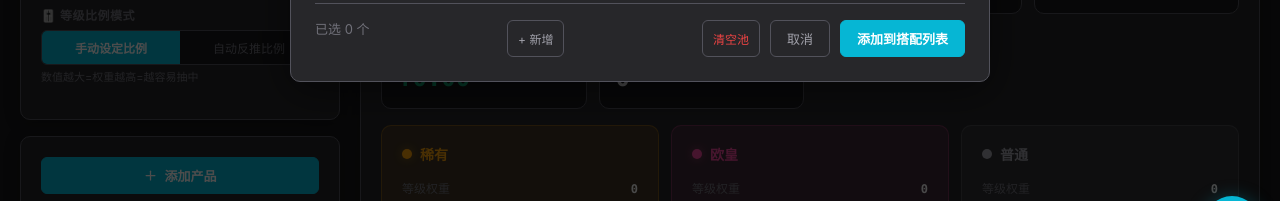
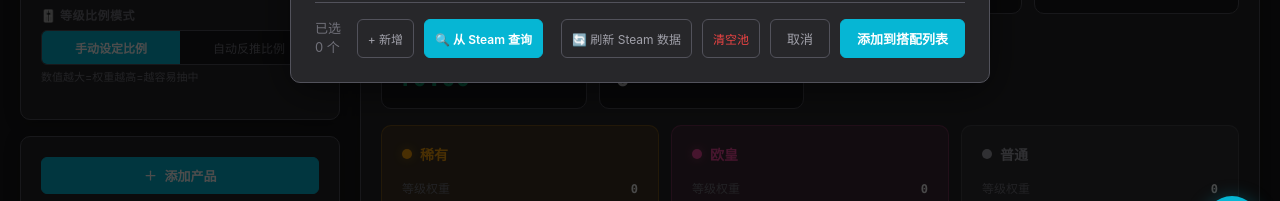
Before and after one commit to atienomilka2019-dotcom/blind-box, a plain HTML site: page frontend/index.html in a window 1280 px wide. Both pictures are taken after a click on the button "从产品池选择". Shown: the part 528-729 px from the top of the page. Drawn offline with Linux system fonts and the light colour scheme.

Commit message:
feat: Phase 2 — 前端 Steam 查询集成，AppID 搜索 + 批量刷新 + 热度显示

```diff
--- a/frontend/index.html
+++ b/frontend/index.html
@@ -182,6 +182,8 @@
     <div class="modal-footer">
       <span id="poolSelectedCount" style="font-size:13px;color:var(--text3);margin-right:auto;">已选 0 个</span>
       <button class="btn btn-sm" onclick="addEmptyPoolItem()" style="margin-right:auto">+ 新增</button>
+      <button class="btn btn-accent btn-sm steam-query-btn" onclick="querySteamApp()" style="margin-right:8px">🔍 从 Steam 查询</button>
+      <button class="btn btn-sm steam-refresh-btn" onclick="refreshSteamData()">🔄 刷新 Steam 数据</button>
       <button class="btn btn-danger btn-sm" onclick="clearPool()">清空池</button>
       <button class="btn" onclick="closeProductPool()">取消</button>
       <button class="btn btn-accent" onclick="addFromPool()">添加到搭配列表</button>
--- a/frontend/js/state.js
+++ b/frontend/js/state.js
@@ -74,3 +74,94 @@
   toastTimer = setTimeout(function(){ t.className = 'toast'; }, 2200);
 }
 function getTierProducts(tier){ return state.products.filter(function(p){ return p.tier === tier; }); }
+
+// Steam 查询
+function querySteamApp() {
+  var appId = prompt('请输入 Steam 游戏 AppID（如 CS2 是 730）：');
+  if (!appId || !appId.trim()) return;
+
+  var btn = document.querySelector('.steam-query-btn');
+  if (btn) { btn.disabled = true; btn.textContent = '⏳ 查询中...'; }
+
+  SteamAPI.getApp(appId.trim()).then(function (res) {
+    if (!res.success) throw new Error(res.error || '查询失败');
+    var data = res.data;
+
+    // 添加到产品池
+    var newProduct = {
+      id: data.appId,
+      name: data.name,
+      tier: '普通',
+      cost: 10,
+      marketPrice: data.marketPrice,
+      steamCategory: (data.categories || []).join(', '),
+      steamReviews: data.reviewCount,
+      steamRating: data.rating,
+      steamPlayers: data.currentPlayers,
+      hotScore: data.hotScore,
+      steamUpdatedAt: new Date().toISOString()
+    };
+
+    // 检查是否已存在
+    var existingIdx = -1;
+    for (var i = 0; i < productPool.length; i++) {
+      if (productPool[i].id === data.appId) {
+        existingIdx = i;
+        break;
+      }
+    }
+    if (existingIdx >= 0) {
+      productPool[existingIdx] = newProduct;
+      showToast('已更新「' + data.name + '」的 Steam 数据 (' + (res.source || '') + ')');
+    } else {
+      productPool.push(newProduct);
+      showToast('已添加「' + data.name + '」到产品池 (热度分: ' + data.hotScore + ')');
+    }
+    saveProductPool();
+    if (typeof renderPoolTable === 'function') renderPoolTable();
+    if (btn) { btn.disabled = false; btn.textContent = '🔍 从 Steam 查询'; }
+  }).catch(function (err) {
+    showToast('Steam 查询失败: ' + err.message, true);
+    if (btn) { btn.disabled = false; btn.textContent = '🔍 从 Steam 查询'; }
+  });
+}
+
+// 批量刷新产品池中所有 Steam 数据
+function refreshSteamData() {
+  var steamIds = [];
+  productPool.forEach(function (p) {
+    if (p.steamUpdatedAt || /^\d+$/.test(p.id)) {
+      // 尝试将 id 作为 Steam AppID
+      var numId = parseInt(p.id, 10);
+      if (!isNaN(numId) && numId > 0) steamIds.push(String(numId));
+    }
+  });
+
+  if (steamIds.length === 0) {
+    showToast('产品池中没有 Steam AppID 可刷新', true);
+    return;
+  }
+
+  var btn = document.querySelector('.steam-refresh-btn');
+  if (btn) { btn.disabled = true; btn.textContent = '⏳ 刷新中...'; }
+
+  SteamAPI.refresh(steamIds).then(function (res) {
+    var updated = 0;
+    res.results.forEach(function (r) {
+      var poolItem = productPool.find(function (p) { return p.id === r.appId; });
+      if (poolItem && r.data) {
+        poolItem.steamPlayers = r.data.currentPlayers;
+        poolItem.hotScore = r.data.hotScore;
+        poolItem.steamUpdatedAt = new Date().toISOString();
+        updated++;
+      }
+    });
+    saveProductPool();
+    if (typeof renderPoolTable === 'function') renderPoolTable();
+    showToast('已刷新 ' + updated + ' / ' + steamIds.length + ' 个产品');
+    if (btn) { btn.disabled = false; btn.textContent = '🔄 刷新 Steam 数据'; }
+  }).catch(function (err) {
+    showToast('刷新失败: ' + err.message, true);
+    if (btn) { btn.disabled = false; btn.textContent = '🔄 刷新 Steam 数据'; }
+  });
+}
--- a/frontend/js/ui.js
+++ b/frontend/js/ui.js
@@ -21,7 +21,11 @@
     return '<tr>'+
       '<td class="cell-index">'+(i+1)+'</td>'+
       '<td><input type="text" value="'+escapeHtml(p.id)+'" data-id="'+p._id+'" data-field="id" placeholder="输入ID"></td>'+
-      '<td><input type="text" value="'+escapeHtml(p.name)+'" data-id="'+p._id+'" data-field="name" placeholder="产品名称"></td>'+
+      '<td><input type="text" value="'+escapeHtml(p.name)+'" data-id="'+p._id+'" data-field="name" placeholder="产品名称">'+
+        (p.hotScore != null
+          ? '<span style="font-size:10px;color:var(--accent);margin-left:4px" title="Steam热度分">🔥'+p.hotScore+'</span>'
+          : '')+
+      '</td>'+
       '<td><input type="number" value="'+(p.marketPrice!=null?p.marketPrice:'')+'" data-id="'+p._id+'" data-field="marketPrice" step="0.01" min="0" placeholder="参考价" style="font-size:12px;color:var(--text2);"></td>'+
       '<td><input type="number" value="'+p.cost+'" data-id="'+p._id+'" data-field="cost" step="0.01" min="0.01" placeholder="0.00"></td>'+
       '<td class="cell-tier"><select class="tier-select" data-id="'+p._id+'" data-field="tier">'+tierOpts+'</select></td>'+
```
